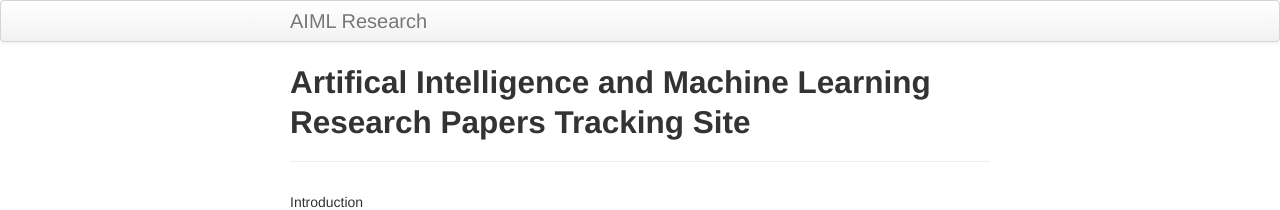
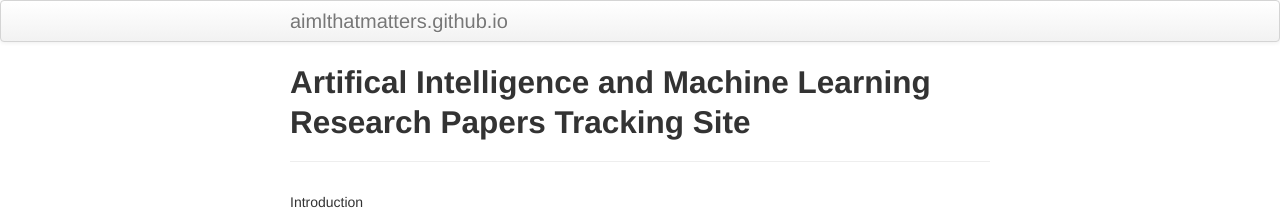
Before and after one commit to aimlthatmatters/aimlthatmatters.github.io, a Jekyll site: the page built from index.md, in a window 1280 px wide. Shown: the top 210 px of the page. Built offline with Jekyll 4.4.1, drawn with Linux system fonts in a browser that asks for light colours.

Commit message:
Update _config.yml

```diff
--- a/_config.yml
+++ b/_config.yml
@@ -3,7 +3,6 @@ permalink: /:categories/:year/:month/:day/:title
 exclude: [".rvmrc", ".rbenv-version", "ReadMe.md", "Rakefile", "changelog.md"]
 highlighter: rouge
 
-title : AIML Research
 author :
   name : Good Name
   github : goodnamegoodname
```
